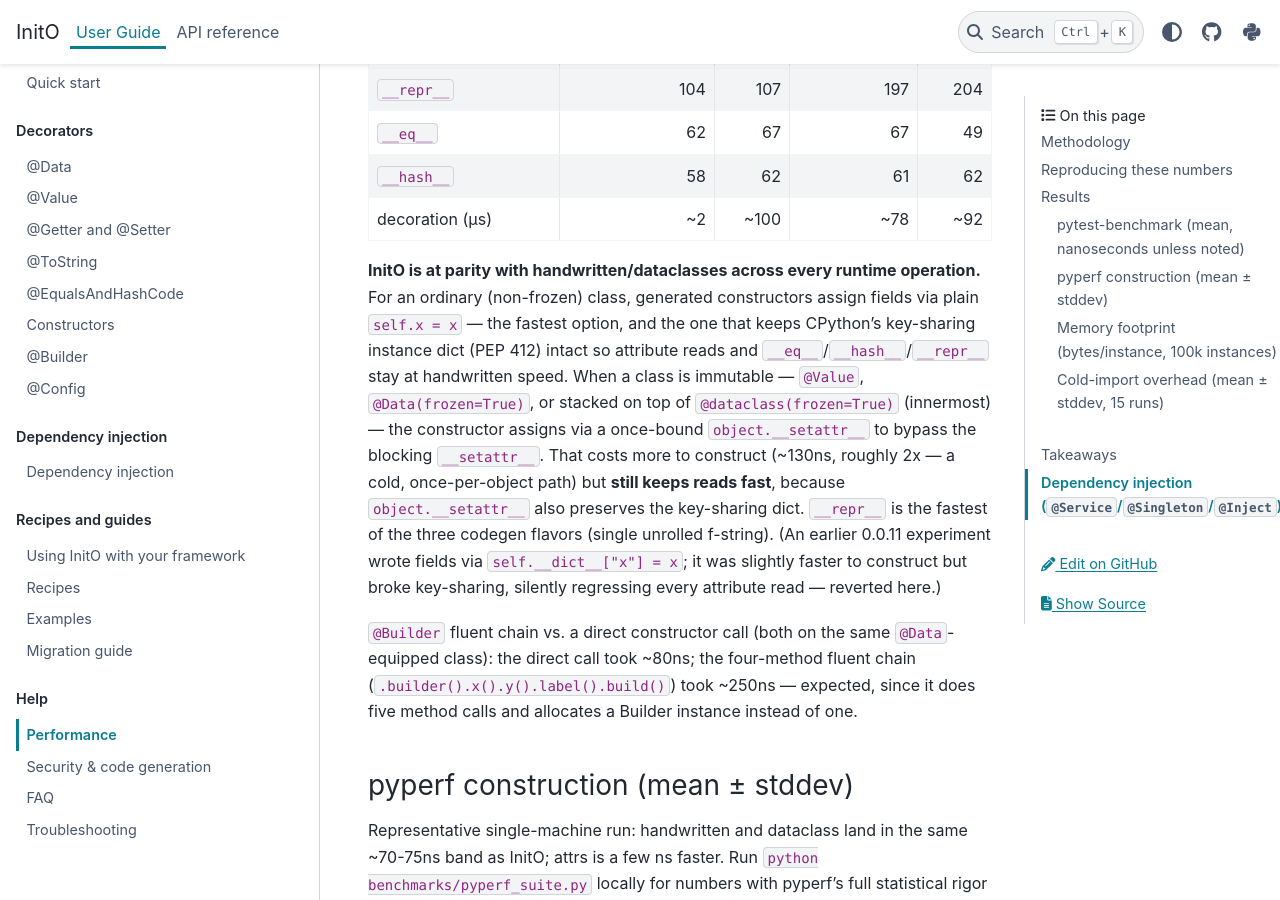
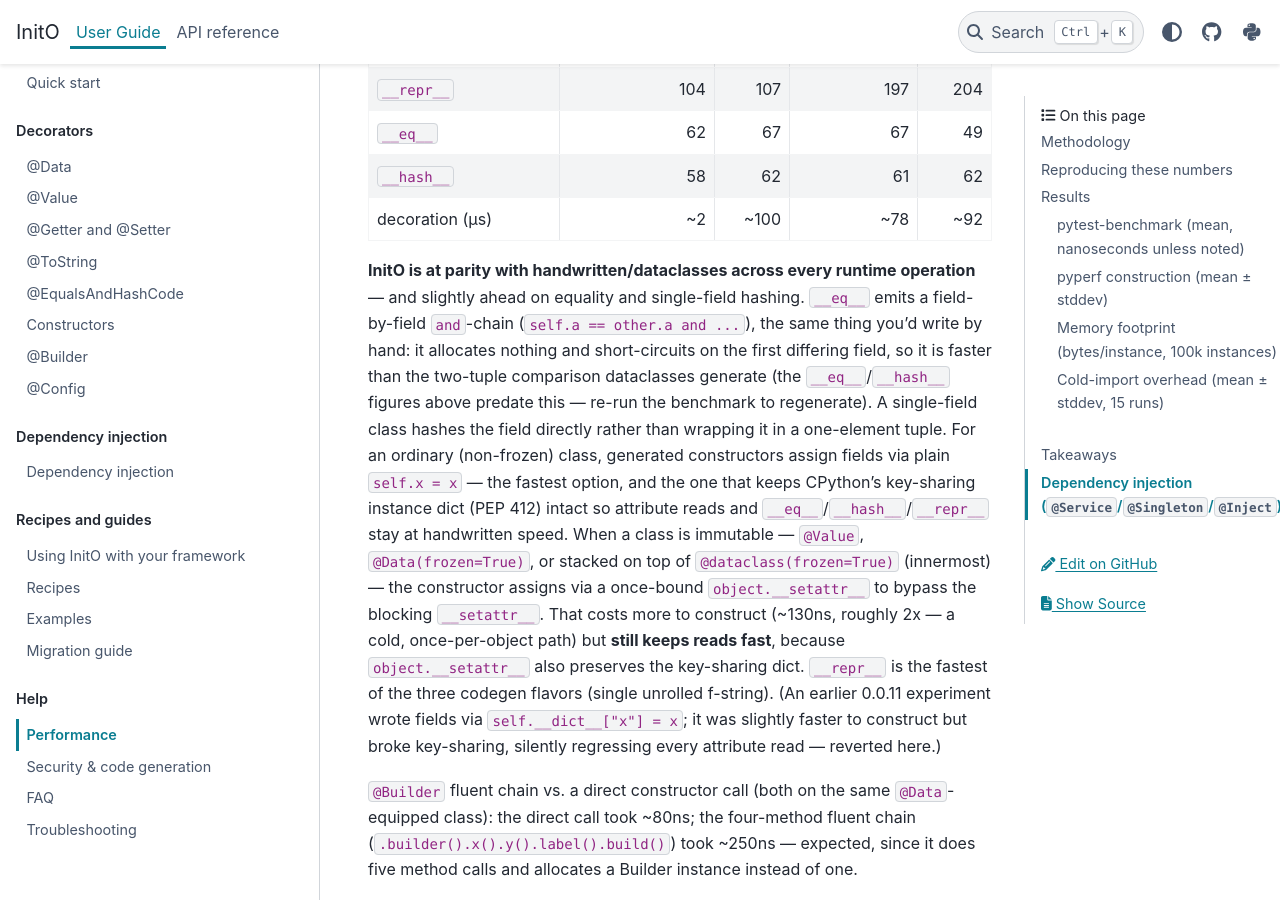
Before and after one commit to swtnk/inito, a Sphinx documentation site: the page built from docs/performance.md, in a window 1280 px wide and 900 px high, scrolled down 1593 px. Built offline with Sphinx 7.4.7 and the PyData theme 0.15.4, drawn with Linux system fonts in a browser that asks for light colours; some of the changed text lies outside the part shown.

Commit message:
release: 1.0.0-rc7 — generated-method and @Inject fast-path speedups
Performance, no behavior change:

- __eq__ now emits an allocation-free field-by-field and-chain (self.a ==
  other.a and ...) instead of comparing two freshly built tuples; it allocates
  nothing and short-circuits on the first differing field (~20% faster, and
  faster than the tuple form dataclasses emit).

- Single-field classes hash the field directly (hash(self.a)) rather than
  wrapping it in a one-element tuple (~30% faster); multi-field hashing is
  unchanged. Hash/eq consistency preserved.

- @Inject folds the former is_registered + get pair into one _resolve_optional
  container traversal, bound once at decoration, so each unfilled registered
  parameter costs one lookup instead of two (~15% on the resolve step).
  Overrides and scopes are still honored per call.

Test suite at 100% coverage; docs/performance.md updated.

Co-Authored-By: Claude Opus 4.8 <noreply@anthropic.com>

```diff
--- a/docs/performance.md
+++ b/docs/performance.md
@@ -60,7 +60,14 @@ decision.
 | decoration (µs) | ~2 | ~100 | ~78 | ~92 |
 
 **InitO is at parity with handwritten/dataclasses across every runtime
-operation.** For an ordinary (non-frozen) class, generated constructors
+operation** — and slightly ahead on equality and single-field hashing. `__eq__`
+emits a field-by-field `and`-chain (`self.a == other.a and ...`), the same thing
+you'd write by hand: it allocates nothing and short-circuits on the first
+differing field, so it is faster than the two-tuple comparison dataclasses
+generate (the `__eq__`/`__hash__` figures above predate this — re-run the
+benchmark to regenerate). A single-field class hashes the field directly rather
+than wrapping it in a one-element tuple. For an ordinary (non-frozen) class,
+generated constructors
 assign fields via plain `self.x = x` — the fastest option, and the one that
 keeps CPython's key-sharing instance dict (PEP 412) intact so attribute
 reads and `__eq__`/`__hash__`/`__repr__` stay at handwritten speed. When a
@@ -117,7 +124,10 @@ current spec).
   within a few percent of handwritten/dataclasses — those generators emit
   exactly what you'd write by hand, and non-frozen construction uses a plain
   `self.x = x`, so the "generated code performs like handwritten code" goal
-  holds up in measurement, not just in design intent.
+  holds up in measurement, not just in design intent. `__eq__` (an
+  allocation-free `and`-chain) and single-field `__hash__` (a direct
+  `hash(self.field)`) are actually a shade faster than the tuple-based forms
+  dataclasses emit — measured ~20% / ~30% on the comparison itself.
 - **Immutable classes** (`@Value`/`@Data(frozen=True)`/frozen-innermost) pay
   ~2x on construction only (the `object.__setattr__` bypass, a cold
   once-per-object path); their attribute reads and eq/hash/repr stay at
@@ -154,9 +164,14 @@ and resolving its container-registered parameters happens on every call.
 It still inspects the wrapped function's signature and type hints **exactly
 once, at decoration time**; the per-call path only checks which parameters
 the caller already supplied (a name/positional-index check — no
-`Signature.bind_partial` per call) and resolves the rest. That is what
-brought the call cost from ~830ns to ~200ns. See
-[the Dependency injection guide](dependency-injection.md) for why this
+`Signature.bind_partial` per call) and resolves the rest. Precomputing the
+signature is what first brought the call cost from ~830ns to ~200ns; each
+unfilled, registered parameter is then resolved by a **single** container
+traversal — `_resolve_optional` (override → warm singleton → registration),
+bound once at decoration — rather than the former `is_registered` check
+*followed by* `get`, which trims the resolution step a further ~15% (the
+`202 ns` figure predates this fold — re-run the benchmark to regenerate).
+See [the Dependency injection guide](dependency-injection.md) for why this
 boundary is architecturally different from every other generated member.
 
 Concurrent first-access to a singleton from multiple threads is safe
--- a/src/inito/__init__.py
+++ b/src/inito/__init__.py
@@ -37,7 +37,7 @@ from inito.di.factory import Factory
 from inito.di.integrations.fastapi import Injected
 from inito.exceptions.errors import InitoError
 
-__version__ = "1.0.0-rc6"
+__version__ = "1.0.0-rc7"
 
 __all__ = [
     "AllArgsConstructor",
```
Also changed, not shown: CHANGELOG.md (+19 -0 lines), 4 other files.
